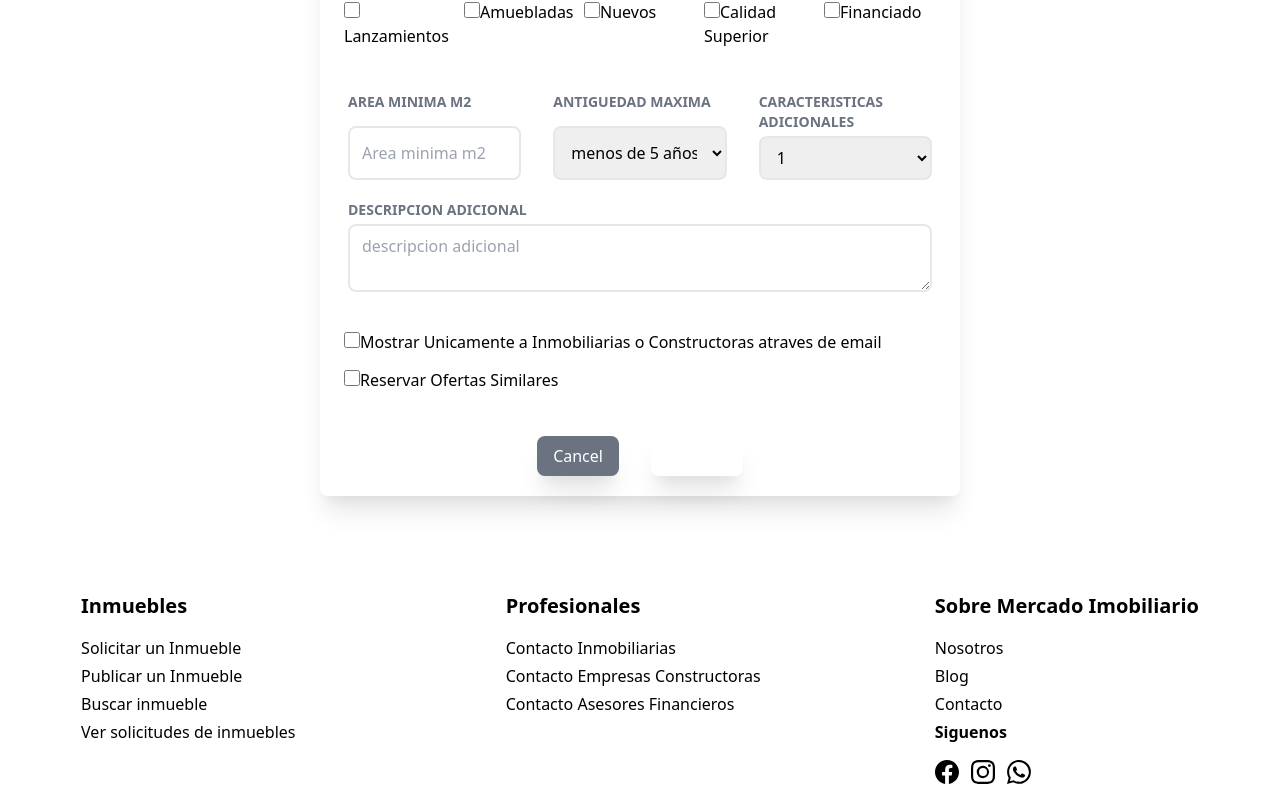
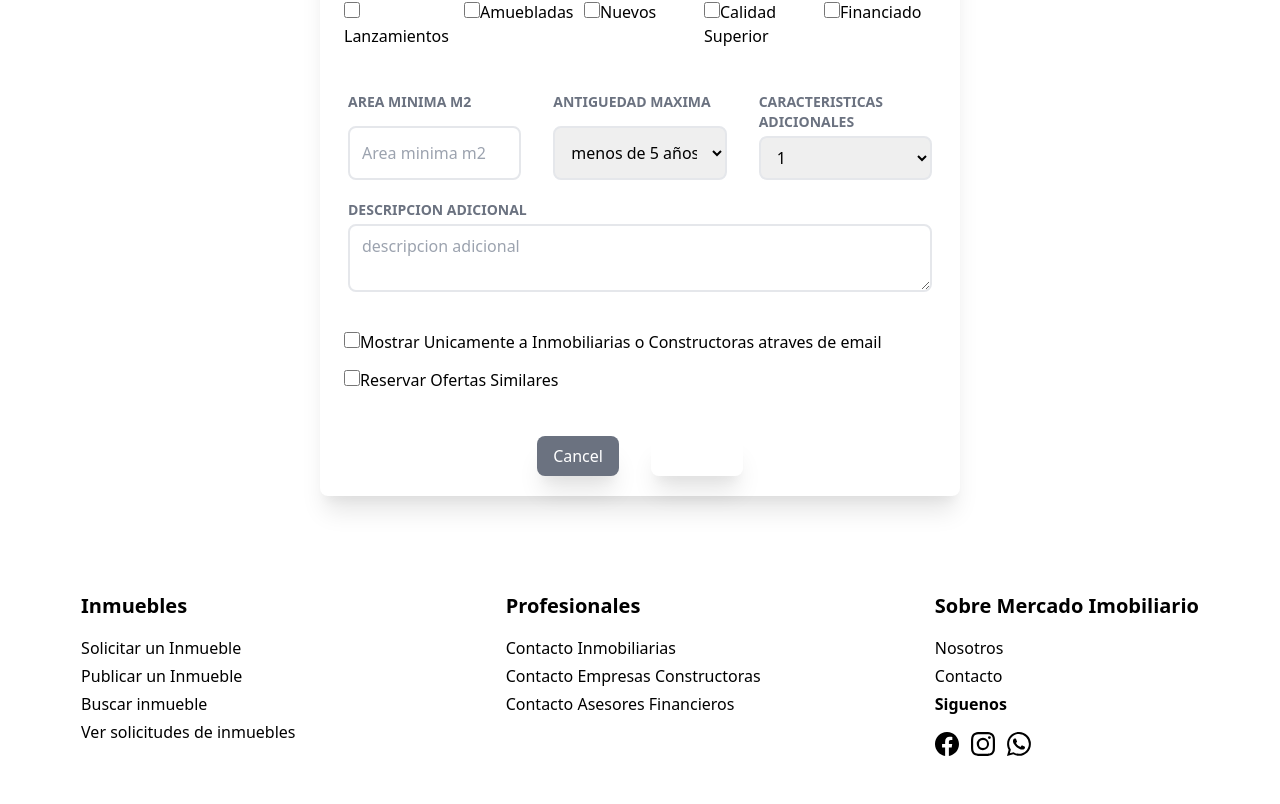
Before and after one commit to FedeSabi/Proyecto-Mercado-Inmobiliario, a React (Vite) app in the folder Front/: page /FormBusquedaUser in a window 1280 px wide. Shown: the part 486-1290 px from the top of the page. After the commit the page ends 1262 px from the top, so only its background shows below. Built offline with nearby package versions, Linux system fonts and the light colour scheme.

Commit message:
se crearon todos los enlaces de footer

```diff
--- a/Front/src/components/Footer.jsx
+++ b/Front/src/components/Footer.jsx
@@ -25,9 +25,8 @@ const Footer = () => {
           <h1 className="mb-3 text-xl">
             <b>Sobre Mercado Imobiliario</b>
           </h1>
-          <a href="#">Nosotros</a>
-          <a href="#">Blog</a>
-          <a href="#">Contacto</a>
+          <a href="/Nosotros">Nosotros</a>
+          <a href="/contacto">Contacto</a>
           <p href="#">
             <b>Siguenos</b>
           </p>
```
